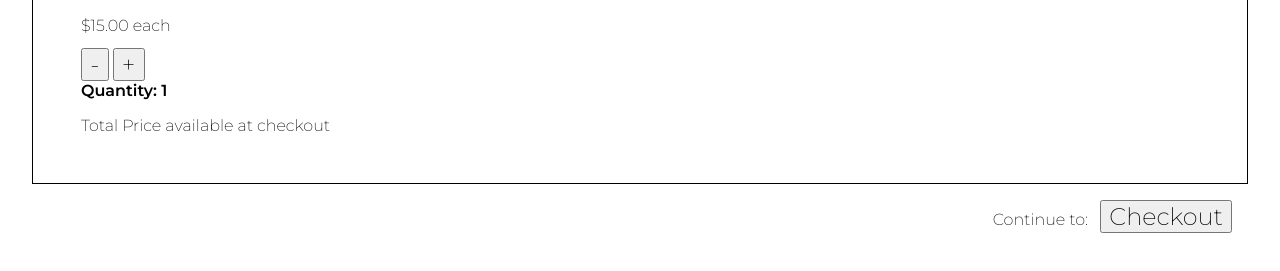
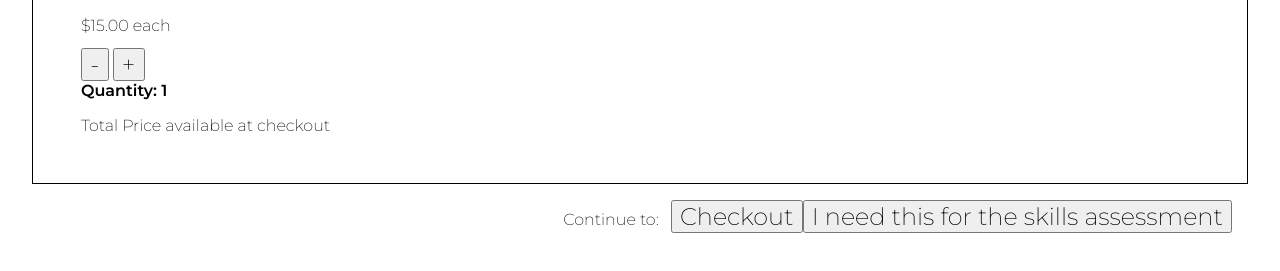
Before and after one commit to hinchley2018/FSI-Shopping-Cart-Mock-Assessment-Solution, a website: page index.html in a window 1280 px wide. Shown: the part 135-406 px from the top of the page. Drawn offline with Linux system fonts and the light colour scheme.

Commit message:
added button

```diff
--- a/index.html
+++ b/index.html
@@ -34,6 +34,7 @@
         <div class="cart-checkout">
             <p>Continue to:</p>
             <button class="btn-checkout">Checkout</button>
+            <button>I need this for the skills assessment</button>
         </div>
     </div>
     <script src="assets/script.js"></script>
```
